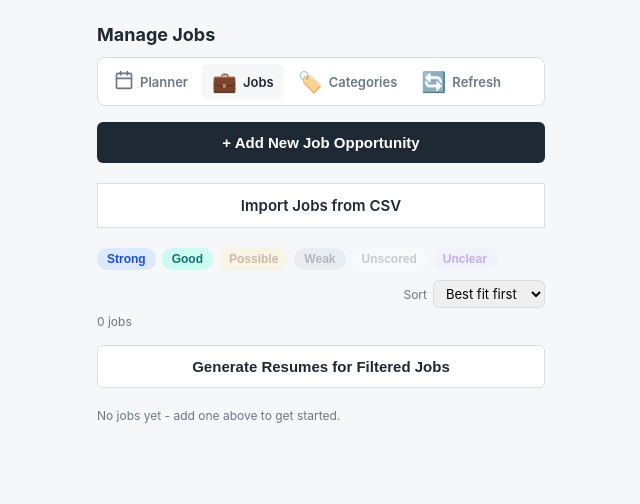
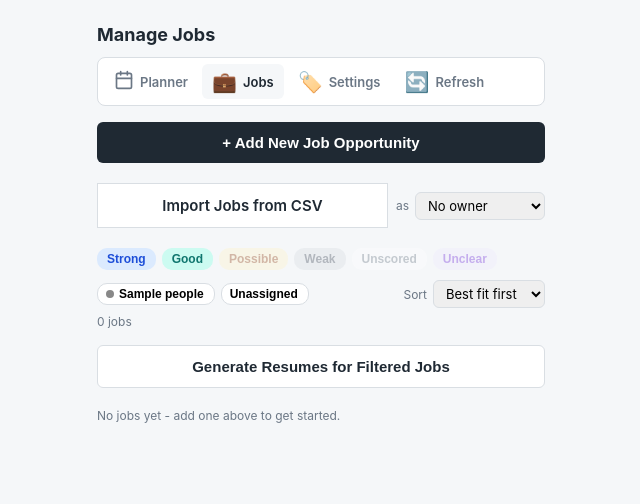
Before and after one commit to ecooperman/time-management, a FastAPI app: page /jobs.html in a window 1280 px wide. Shown: the top 504 px of the page, without its empty margins (319-959 px from the left). Run offline with FastAPI, Linux system fonts and the light colour scheme; tables that the repository leaves empty hold one stand-in row (values such as "Sample post"); data that the repository does not hold is empty; parts of the project's set-up code (start-up, migrations or seed data) failed here and were passed over.

Commit message:
Add backed-up DB to gitignore and added the concept of a person tied to a job such that I can load both my and Rach's jobs into the app and keep them separate.

```diff
--- a/app/main.py
+++ b/app/main.py
@@ -5,7 +5,7 @@ from fastapi import FastAPI, Request
 from fastapi.staticfiles import StaticFiles
 
 from .database import SessionLocal
-from .routers import categories, jobs, tasks
+from .routers import categories, jobs, people, tasks
 from .seed import seed_categories
 
 # Schema is owned by Alembic migrations (see migrations/) - run
@@ -55,6 +55,7 @@ async def no_cache(request: Request, call_next):
 
 app.include_router(categories.router)
 app.include_router(jobs.router)
+app.include_router(people.router)
 app.include_router(tasks.router)
 
 app.mount("/", StaticFiles(directory="static", html=True), name="static")
--- a/static/index.html
+++ b/static/index.html
@@ -63,7 +63,7 @@
         </a>
         <a href="/admin.html" class="app-nav-link">
           <span class="app-nav-icon" aria-hidden="true">🏷️</span>
-          Categories
+          Settings
         </a>
         <button type="button" class="app-nav-link" onclick="location.reload()">
           <span class="app-nav-icon" aria-hidden="true">🔄</span>
--- a/static/jobs.html
+++ b/static/jobs.html
@@ -23,7 +23,7 @@
       </a>
       <a href="/admin.html" class="app-nav-link">
         <span class="app-nav-icon" aria-hidden="true">🏷️</span>
-        Categories
+        Settings
       </a>
       <button type="button" class="app-nav-link" onclick="location.reload()">
         <span class="app-nav-icon" aria-hidden="true">🔄</span>
@@ -35,8 +35,16 @@
 
     <button id="show-add-job" type="button" class="add-job-toggle">+ Add New Job Opportunity</button>
 
-    <label for="import-jobs-file" class="add-job-toggle secondary">Import Jobs from CSV</label>
-    <input type="file" id="import-jobs-file" accept=".csv" class="visually-hidden" />
+    <div id="import-jobs-row">
+      <label for="import-jobs-file" class="add-job-toggle secondary">Import Jobs from CSV</label>
+      <input type="file" id="import-jobs-file" accept=".csv" class="visually-hidden" />
+      <label id="import-owner-label">
+        as
+        <select id="import-owner-select">
+          <option value="">No owner</option>
+        </select>
+      </label>
+    </div>
 
     <form id="add-job-form" class="job-admin-card hidden">
       <div class="job-admin-fields">
@@ -56,6 +64,12 @@
           Company URL <span class="hint">(optional)</span>
           <input type="url" id="new-job-company-url" />
         </label>
+        <label>
+          Owner <span class="hint">(optional)</span>
+          <select id="new-job-owner">
+            <option value="">No owner</option>
+          </select>
+        </label>
       </div>
       <div class="job-admin-actions">
         <button type="submit">Add job</button>
@@ -72,6 +86,7 @@
         <button type="button" class="tier-filter-btn tier-unscored" data-tier="Unscored">Unscored</button>
         <button type="button" class="tier-filter-btn tier-unclear" data-tier="Unclear">Unclear</button>
       </div>
+      <div id="job-owner-filters"></div>
       <label id="job-sort-label">
         Sort
         <select id="job-sort-select">
--- a/static/jobs.js
+++ b/static/jobs.js
@@ -200,6 +200,9 @@ function jobAdminCardElement(job) {
   title.textContent = job.name;
   summary.appendChild(title);
 
+  const owner = ownerTag(job);
+  if (owner) summary.appendChild(owner);
+
   // The badge is reserved for tier (resume-fit strength) - "applied" is
   // shown by tinting the whole card green instead (see .job-admin-card.applied),
   // so the two signals don't compete for the same visual slot.
@@ -235,7 +238,15 @@ function jobAdminCardElement(job) {
   const company = labeledInput("Company", "text", job.company);
   const url = labeledInput("URL", "url", job.url);
   const companyUrl = labeledInput("Company URL", "url", job.company_url);
-  fields.append(name.label, company.label, url.label, companyUrl.label);
+
+  const ownerLabel = document.createElement("label");
+  ownerLabel.appendChild(document.createTextNode("Owner"));
+  const ownerSelect = document.createElement("select");
+  populatePersonSelect(ownerSelect, "No owner");
+  ownerSelect.value = job.owner_id != null ? String(job.owner_id) : "";
+  ownerLabel.appendChild(ownerSelect);
+
+  fields.append(name.label, company.label, url.label, companyUrl.label, ownerLabel);
   details.appendChild(fields);
 
   const actions = document.createElement("div");
@@ -268,6 +279,7 @@ function jobAdminCardElement(job) {
           url: urlVal,
           company: company.input.value.trim() || null,
           company_url: companyUrl.input.value.trim() || null,
+          owner_id: ownerSelect.value ? Number(ownerSelect.value) : null,
           applied: appliedInput.checked,
         }),
       });
@@ -310,24 +322,121 @@ const TIER_RANK = { Strong: 0, Good: 1, Possible: 2, Weak: 3 };
 const DEFAULT_HIDDEN_TIERS = ["Possible", "Weak", "Unscored", "Unclear"];
 
 let allJobs = [];
+let allPeople = [];
+
+function personById(id) {
+  return allPeople.find((p) => p.id === id) || null;
+}
+
+function populatePersonSelect(select, blankLabel) {
+  const previousValue = select.value;
+  select.innerHTML = "";
+  const blank = document.createElement("option");
+  blank.value = "";
+  blank.textContent = blankLabel;
+  select.appendChild(blank);
+  for (const person of allPeople) {
+    const option = document.createElement("option");
+    option.value = String(person.id);
+    option.textContent = person.name;
+    select.appendChild(option);
+  }
+  if ([...select.options].some((o) => o.value === previousValue)) {
+    select.value = previousValue;
+  }
+}
+
+async function loadPeople() {
+  allPeople = await fetchJSON("/api/people");
+  populatePersonSelect(document.getElementById("new-job-owner"), "No owner");
+
+  const importSelect = document.getElementById("import-owner-select");
+  populatePersonSelect(importSelect, "No owner");
+  const savedOwner = localStorage.getItem("jobImportOwnerId");
+  if (savedOwner && [...importSelect.options].some((o) => o.value === savedOwner)) {
+    importSelect.value = savedOwner;
+  }
+
+  renderOwnerFilterButtons();
+}
+
+// Unlike tiers, owners are a dynamic, user-managed list (see admin.html) -
+// the filter buttons for them can't be static HTML, they're built here once
+// people are loaded. "Unassigned" stands in for jobs with no owner_id, same
+// idea as tiers' "Unscored".
+const UNASSIGNED_OWNER_KEY = "unassigned";
+
+function jobOwnerKey(job) {
+  return job.owner_id != null ? String(job.owner_id) : UNASSIGNED_OWNER_KEY;
+}
+
+function renderOwnerFilterButtons() {
+  const container = document.getElementById("job-owner-filters");
+  container.innerHTML = "";
+  if (allPeople.length === 0) return; // nobody configured yet - nothing to filter by
+
+  const entries = [...allPeople.map((p) => ({ key: String(p.id), label: p.name, color: p.color }))];
+  entries.push({ key: UNASSIGNED_OWNER_KEY, label: "Unassigned", color: null });
+
+  for (const entry of entries) {
+    const btn = document.createElement("button");
+    btn.type = "button";
+    btn.className = "owner-filter-btn";
+    btn.dataset.owner = entry.key;
+    if (entry.color) {
+      const dot = document.createElement("span");
+      dot.className = "owner-filter-dot";
+      dot.style.background = entry.color;
+      btn.appendChild(dot);
+    }
+    btn.appendChild(document.createTextNode(entry.label));
+    btn.classList.toggle("inactive", jobFilterState.hiddenOwners.has(entry.key));
+    btn.addEventListener("click", () => {
+      if (jobFilterState.hiddenOwners.has(entry.key)) {
+        jobFilterState.hiddenOwners.delete(entry.key);
+      } else {
+        jobFilterState.hiddenOwners.add(entry.key);
+      }
+      btn.classList.toggle("inactive", jobFilterState.hiddenOwners.has(entry.key));
+      saveJobFilterState();
+      renderJobList();
+    });
+    container.appendChild(btn);
+  }
+}
+
+function ownerTag(job) {
+  const person = job.owner_id != null ? personById(job.owner_id) : null;
+  if (!person) return null;
+  const tag = document.createElement("span");
+  tag.className = "owner-tag";
+  const dot = document.createElement("span");
+  dot.className = "owner-filter-dot";
+  dot.style.background = person.color;
+  tag.append(dot, document.createTextNode(person.name));
+  return tag;
+}
 
 function loadJobFilterState() {
   let hiddenTiers = DEFAULT_HIDDEN_TIERS;
+  let hiddenOwners = [];
   let sort = "tier";
   try {
-    const stored = localStorage.getItem("jobFilterHiddenTiers");
-    hiddenTiers = stored === null ? DEFAULT_HIDDEN_TIERS : JSON.parse(stored);
+    const storedTiers = localStorage.getItem("jobFilterHiddenTiers");
+    hiddenTiers = storedTiers === null ? DEFAULT_HIDDEN_TIERS : JSON.parse(storedTiers);
+    hiddenOwners = JSON.parse(localStorage.getItem("jobFilterHiddenOwners") || "[]");
     sort = localStorage.getItem("jobFilterSort") || "tier";
   } catch (e) {
     // ignore malformed/unavailable localStorage, fall back to defaults
   }
-  return { hiddenTiers: new Set(hiddenTiers), sort };
+  return { hiddenTiers: new Set(hiddenTiers), hiddenOwners: new Set(hiddenOwners), sort };
 }
 
 const jobFilterState = loadJobFilterState();
 
 function saveJobFilterState() {
   localStorage.setItem("jobFilterHiddenTiers", JSON.stringify(Array.from(jobFilterState.hiddenTiers)));
+  localStorage.setItem("jobFilterHiddenOwners", JSON.stringify(Array.from(jobFilterState.hiddenOwners)));
   localStorage.setItem("jobFilterSort", jobFilterState.sort);
 }
 
@@ -336,7 +445,9 @@ function jobTierKey(job) {
 }
 
 function visibleSortedJobs() {
-  const visible = allJobs.filter((j) => !jobFilterState.hiddenTiers.has(jobTierKey(j)));
+  const visible = allJobs.filter(
+    (j) => !jobFilterState.hiddenTiers.has(jobTierKey(j)) && !jobFilterState.hiddenOwners.has(jobOwnerKey(j))
+  );
   if (jobFilterState.sort === "tier") {
     // Best fit first, then newest first within each tier - explicit on the
     // created_at tie-break rather than leaning on server order, so this
@@ -436,12 +547,19 @@ function initAddJobForm() {
     const url = document.getElementById("new-job-url").value.trim();
     const company = document.getElementById("new-job-company").value.trim();
     const companyUrl = document.getElementById("new-job-company-url").value.trim();
+    const ownerId = document.getElementById("new-job-owner").value;
     if (!name || !url) return;
     try {
       await fetchJSON("/api/jobs", {
         method: "POST",
         headers: { "Content-Type": "application/json" },
-        body: JSON.stringify({ name, url, company: company || null, company_url: companyUrl || null }),
+        body: JSON.stringify({
+          name,
+          url,
+          company: company || null,
+          company_url: companyUrl || null,
+          owner_id: ownerId ? Number(ownerId) : null,
+        }),
       });
       form.reset();
       form.classList.add("hidden");
@@ -458,8 +576,11 @@ function initImportJobs() {
   document.getElementById("import-jobs-file").addEventListener("change", async (e) => {
     const file = e.target.files[0];
     if (!file) return;
+    const ownerId = document.getElementById("import-owner-select").value;
+    localStorage.setItem("jobImportOwnerId", ownerId);
     const formData = new FormData();
     formData.append("file", file);
+    if (ownerId) formData.append("owner_id", ownerId);
     try {
       // No Content-Type header here on purpose - the browser sets the
       // multipart boundary itself from the FormData body; setting it
@@ -582,4 +703,5 @@ initAddJobForm();
 initImportJobs();
 initJobFilters();
 initBulkResumeGeneration();
+loadPeople();
 loadJobs();
--- a/static/style.css
+++ b/static/style.css
@@ -824,6 +824,19 @@ button.app-nav-link {
   border-top: 1px solid var(--border);
 }
 
+.admin-section-heading {
+  font-size: 14px;
+  margin: 28px 0 12px;
+  padding-top: 20px;
+  border-top: 1px solid var(--border);
+}
+
+.admin-section-heading:first-of-type {
+  margin-top: 0;
+  padding-top: 0;
+  border-top: none;
+}
+
 /* Jobs admin page - mobile-first: single column, full-width tap targets by
    default; only widens into a denser desktop layout above 640px. */
 
@@ -845,6 +858,35 @@ button.app-nav-link {
   background: #fff;
   color: var(--text);
   border: 1px solid var(--border);
+}
+
+#import-jobs-row {
+  display: flex;
+  align-items: center;
+  gap: 8px;
+  margin-bottom: 20px;
+}
+
+#import-jobs-row .add-job-toggle.secondary {
+  flex: 1;
+  margin-bottom: 0;
+}
+
+#import-owner-label {
+  display: flex;
+  align-items: center;
+  gap: 6px;
+  margin-bottom: 0;
+  font-size: 12px;
+  white-space: nowrap;
+  flex-shrink: 0;
+}
+
+#import-owner-select {
+  width: auto;
+  margin-top: 0;
+  padding: 4px 8px;
+  font-size: 13px;
 }
 
 .tier-badge {
@@ -921,6 +963,57 @@ button.app-nav-link {
 .tier-filter-btn.tier-weak {
   color: #374151;
   background: #d7dce2;
+}
+
+/* Owner filter pills + the matching tag on job cards. People have
+   arbitrary user-picked colors (see admin.html), so unlike tiers these
+   don't fill the whole pill with color (no contrast guarantee against
+   arbitrary text) - just a small color dot next to a neutral pill,
+   matching how category colors are used as an accent elsewhere in the
+   app rather than a full background fill. */
+#job-owner-filters {
+  display: flex;
+  flex-wrap: wrap;
+  gap: 6px;
+}
+
+.owner-filter-btn {
+  display: inline-flex;
+  align-items: center;
+  gap: 5px;
+  border: 1px solid var(--border);
+  background: #fff;
+  border-radius: 10px;
+  padding: 3px 10px 3px 8px;
+  font-size: 12px;
+  font-weight: 600;
+  cursor: pointer;
+  opacity: 1;
+  transition: opacity 0.1s ease;
+}
+
+.owner-filter-btn.inactive {
+  opacity: 0.35;
+}
+
+.owner-filter-dot {
+  width: 8px;
+  height: 8px;
+  border-radius: 50%;
+  flex-shrink: 0;
+}
+
+.owner-tag {
+  display: inline-flex;
+  align-items: center;
+  gap: 5px;
+  flex-shrink: 0;
+  font-size: 11px;
+  font-weight: 600;
+  color: var(--muted);
+  padding: 2px 8px;
+  border-radius: 10px;
+  border: 1px solid var(--border);
 }
 
 #job-sort-label {
```
Also changed, not shown: app/crud.py (+46 -4 lines), app/models.py (+20 -0 lines), app/routers/jobs.py (+8 -4 lines), app/routers/people.py (added, +37 -0 lines), app/schemas.py (+22 -0 lines), migrations/versions/c4f97bdb0255_add_people_table_and_job_owner_id.py (added, +46 -0 lines), static/admin.html (+18 -3 lines), static/admin.js (+83 -0 lines), 1 other file.
